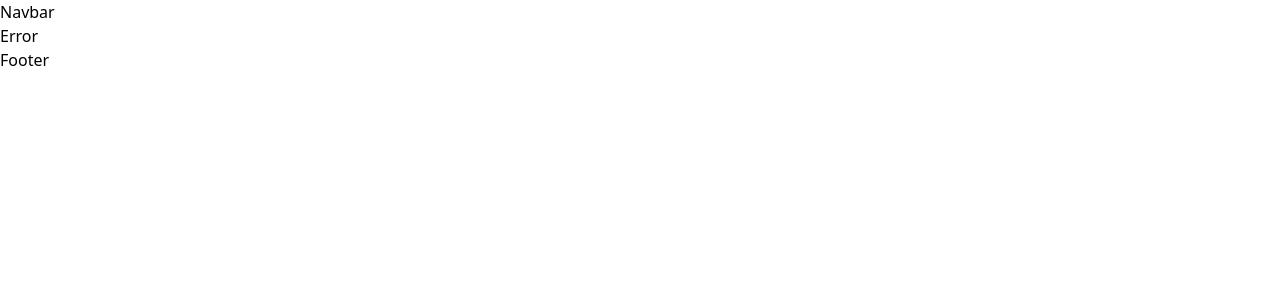
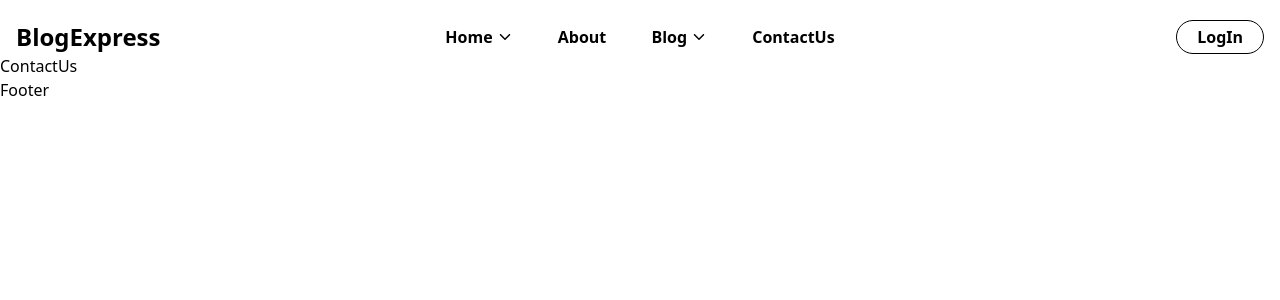
Before and after one commit to Sh-karan27/blog-frontend, a React (Vite) app: page /contact in a window 1280 px wide. Shown: the top 300 px of the page. Built offline with nearby package versions, Linux system fonts and the light colour scheme.

Commit message:
navbar added

```diff
--- a/src/App.jsx
+++ b/src/App.jsx
@@ -5,6 +5,7 @@ import Home from './sections/Home';
 import About from './sections/About';
 import Blog from './sections/Blog';
 import Footer from './components/Footer';
+import ContactUs from './sections/ContactUs';
 import Error from './sections/Error';
 const App = () => {
   return (
@@ -14,6 +15,7 @@ const App = () => {
         <Route path='/' element={<Home />} />
         <Route path='/about' element={<About />} />
         <Route path='/blogs' element={<Blog />} />
+        <Route path='/contact' element={<ContactUs />} />
         <Route path='*' element={<Error />} />
       </Routes>
       <Footer />
--- a/src/components/Navbar.jsx
+++ b/src/components/Navbar.jsx
@@ -1,7 +1,55 @@
 import React from 'react';
+import { IoIosArrowDown } from 'react-icons/io';
+import { NavLink } from 'react-router-dom';
+
+const navLinks = [
+  {
+    name: 'Home',
+    link: '/',
+  },
+  {
+    name: 'About',
+    link: '/about',
+  },
+  {
+    name: 'Blog',
+    link: '/blogs',
+  },
+  {
+    name: 'ContactUs',
+    link: '/contact',
+  },
+];
 
 const Navbar = () => {
-  return <div>Navbar</div>;
+  return (
+    <nav className=' w-full flex items-center justify-center mt-5'>
+      <div className=' w-full  grid grid-cols-3 gap-10 px-4  items-center'>
+        <div className=' flex items-start justify-start'>
+          <NavLink to='/'>
+            <h1 className='font-semibold text-2xl'>BlogExpress</h1>
+          </NavLink>
+        </div>
+        <ul className='w-full flex items-center justify-between'>
+          {navLinks.map((curr, i) => (
+            <li
+              key={curr.name}
+              className='flex items-center justify-center gap-1 font-semibold hover:underline'>
+              <NavLink to={curr.link}>{curr.name}</NavLink>
+              {(curr.name === 'Home' || curr.name === 'Blog') && (
+                <IoIosArrowDown />
+              )}
+            </li>
+          ))}
+        </ul>
+        <div className='flex items-center justify-end'>
+          <button className=' border border-black hover:bg-black hover:text-white rounded-3xl px-5 py-1 font-semibold'>
+            <NavLink to='/contact'>LogIn</NavLink>
+          </button>
+        </div>
+      </div>
+    </nav>
+  );
 };
 
 export default Navbar;
```
Also changed, not shown: src/sections/ContactUs.jsx (+4 -6 lines).
